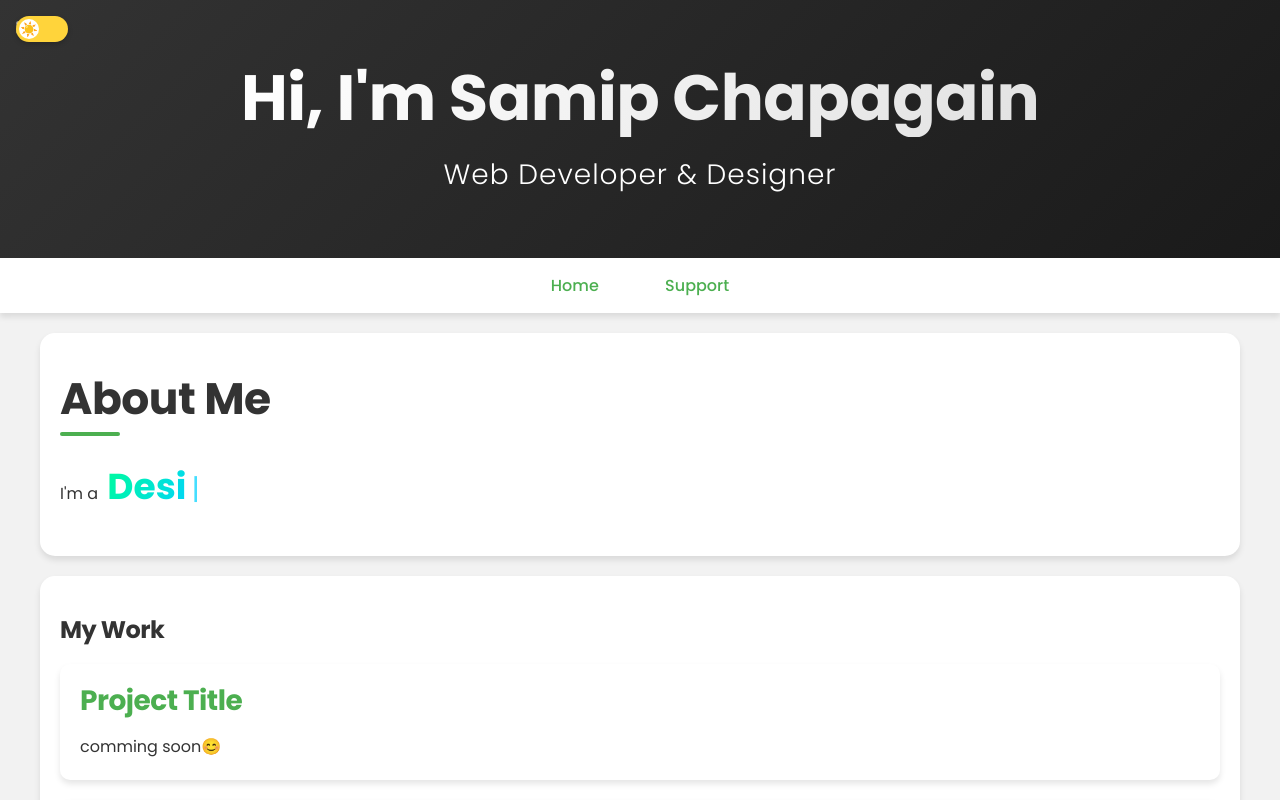
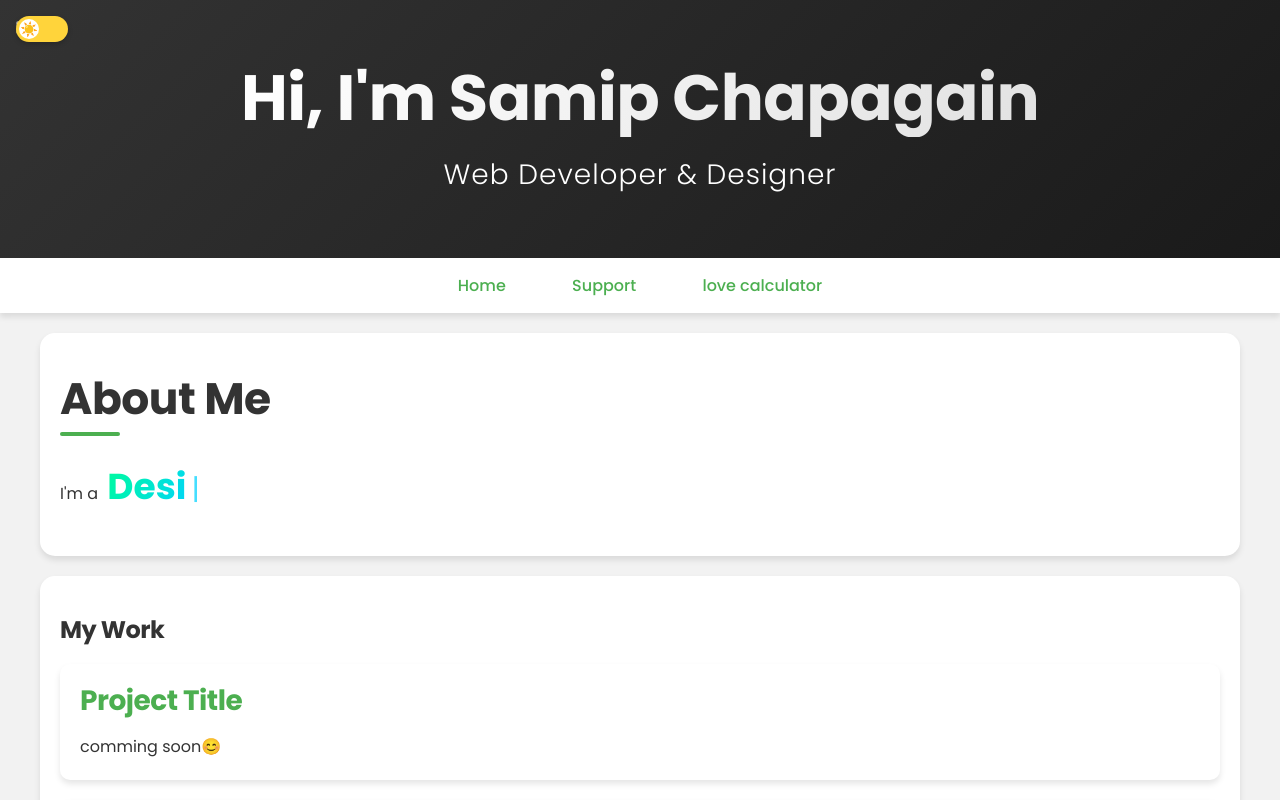
Before and after one commit to Imnoob3/portfolio1, a plain HTML site: page index.html in a window 1280 px wide. Shown: the top 800 px of the page. Drawn offline with nearby package versions, Linux system fonts and the light colour scheme.

Commit message:
Update index.html

```diff
--- a/index.html
+++ b/index.html
@@ -26,6 +26,7 @@
     <div class="nav-links">
         <a href="index.html" class="nav-item active">Home</a>
         <a href="support.html" class="nav-item">Support</a>
+      <a href="love.html" class="nav-item"> love calculator </a>
     </div>
   </nav>
 
```
